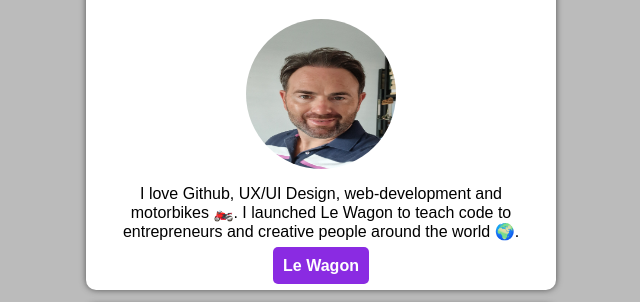
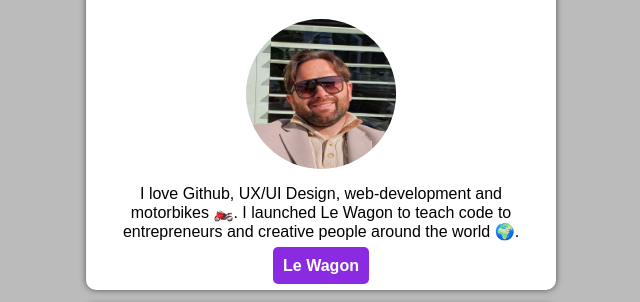
Before and after one commit to zn2601/profile, a plain HTML site: page index.html in a window 1280 px wide. Shown: the part 91-393 px from the top of the page, without its empty margins (319-959 px from the left). Drawn offline with Linux system fonts and the light colour scheme.

Commit message:
Change my profile picture

```diff
--- a/index.html
+++ b/index.html
@@ -12,7 +12,7 @@
     <div class="container">
       <div class="card">
         <h1>Hallo I'm Zlatko</h1>
-        <img src="/images/my_profile_pic.jpg" alt="Zlatko's profile picture" width="200" height="250">
+        <img src="images/profile_pic.jpg" alt="Zlatko's profile picture" width="200" height="250">
 
         <p>
           I love Github, UX/UI Design, web-development and motorbikes 🏍️. I launched Le Wagon to teach code to entrepreneurs and creative people around the world 🌍.
```
Also changed, not shown: images/profile_pic.jpg (added).
